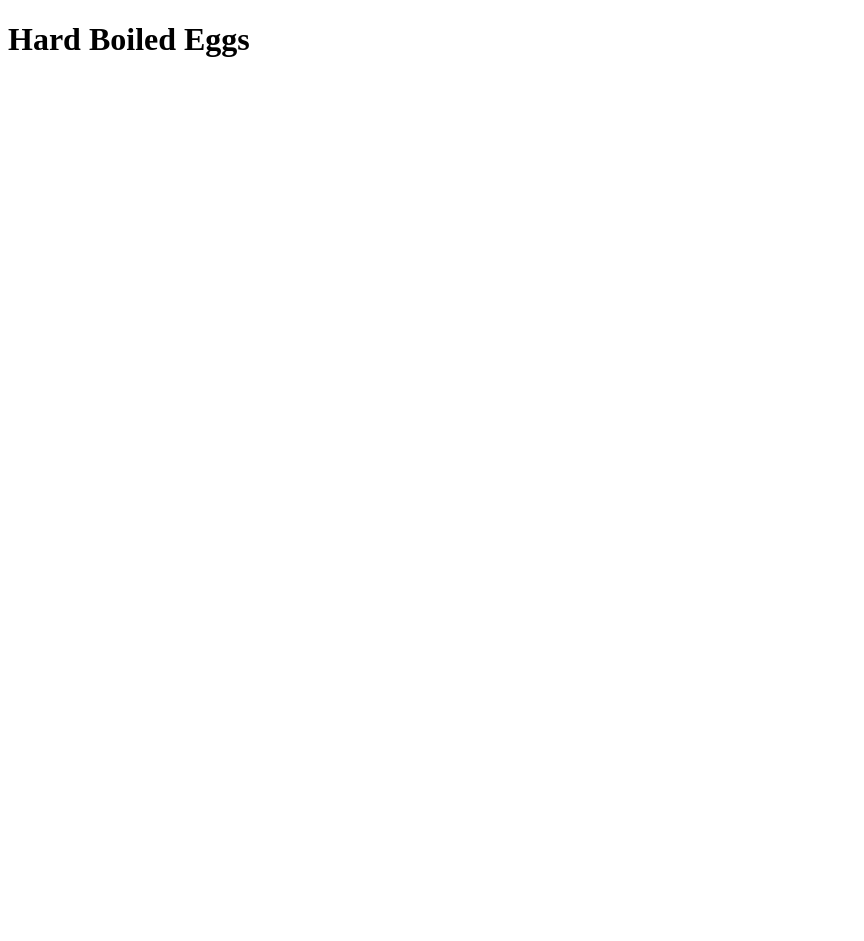
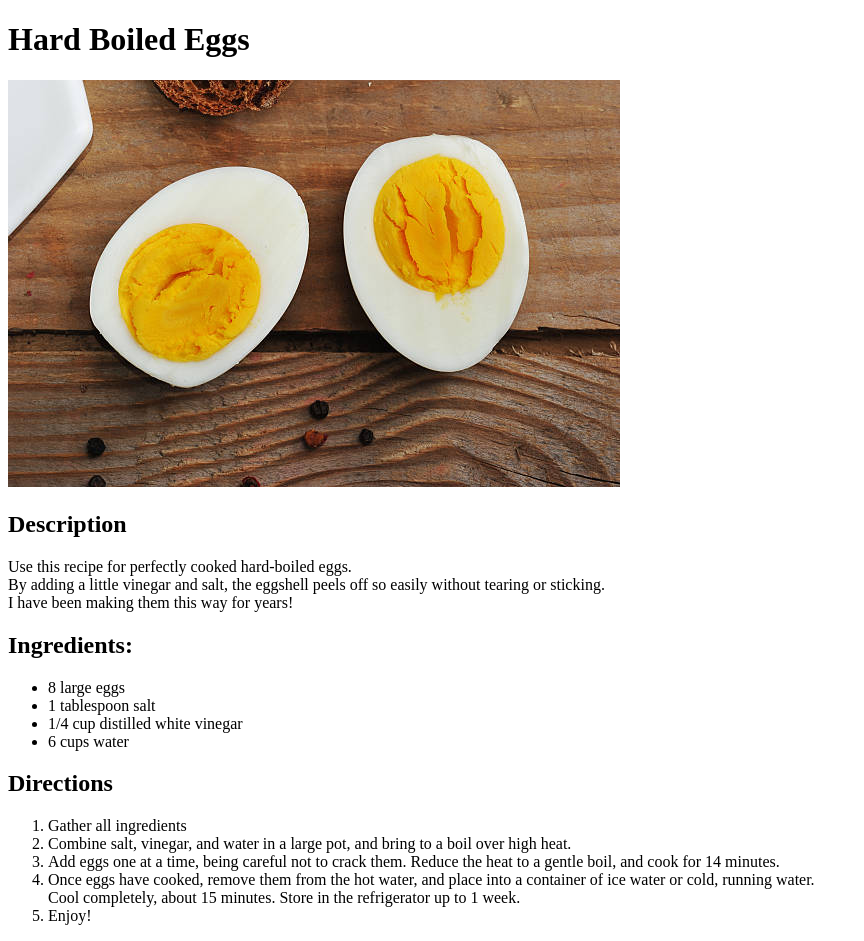
Before and after one commit to SoyTuPapii/odin-recipes, a plain HTML site: page recipes/hard-boiled-eggs.html in a window 1280 px wide. Shown: the whole page, without its empty margins (0-864 px from the left). Before the commit the page ends 800 px from the top, so only its background shows below. Drawn offline with Linux system fonts and the light colour scheme.

```diff
--- a/recipes/hard-boiled-eggs.html
+++ b/recipes/hard-boiled-eggs.html
@@ -2,10 +2,31 @@
 <html lang="en">
 <head>
     <meta charset="UTF-8">
-    <meta name="viewport" content="width=device-width, initial-scale=1.0">
-    <title>Document</title>
+    <title>Hard Boiled Eggs</title>
 </head>
 <body>
     <h1>Hard Boiled Eggs</h1>
+    <img src="../images/hard-boiled-eggs.jpg" alt="A hard boiled egg">
+    <h2>Description</h2>
+    <P>Use this recipe for perfectly cooked hard-boiled eggs. <br>
+        By adding a little vinegar and salt, the eggshell peels off so easily without tearing or sticking.<br>
+        I have been making them this way for years!
+    </P>
+    <h2>Ingredients:</h2>
+    <ul>
+        <li>8 large eggs</li>
+        <li> 1 tablespoon salt</li>
+        <li>1/4 cup distilled white vinegar</li>
+        <li>6 cups water</li>
+    </ul>
+    <h2>Directions</h2>
+    <ol>
+        <li>Gather all ingredients</li>
+        <li>Combine salt, vinegar, and water in a large pot, and bring to a boil over high heat.</li>
+        <li>Add eggs one at a time, being careful not to crack them. Reduce the heat to a gentle boil, and cook for 14 minutes.</li>
+        <li>Once eggs have cooked, remove them from the hot water, and place into a container of ice water or cold, running water. <br>
+            Cool completely, about 15 minutes. Store in the refrigerator up to 1 week.</li>
+        <li>Enjoy!</li>
+    </ol>
 </body>
 </html>
```
Also changed, not shown: index.html (+5 -3 lines), recipes/pork-chops.html (added, +40 -0 lines), images/hard-boiled-eggs.jpg (added), images/pork-chops.jpg (added).
